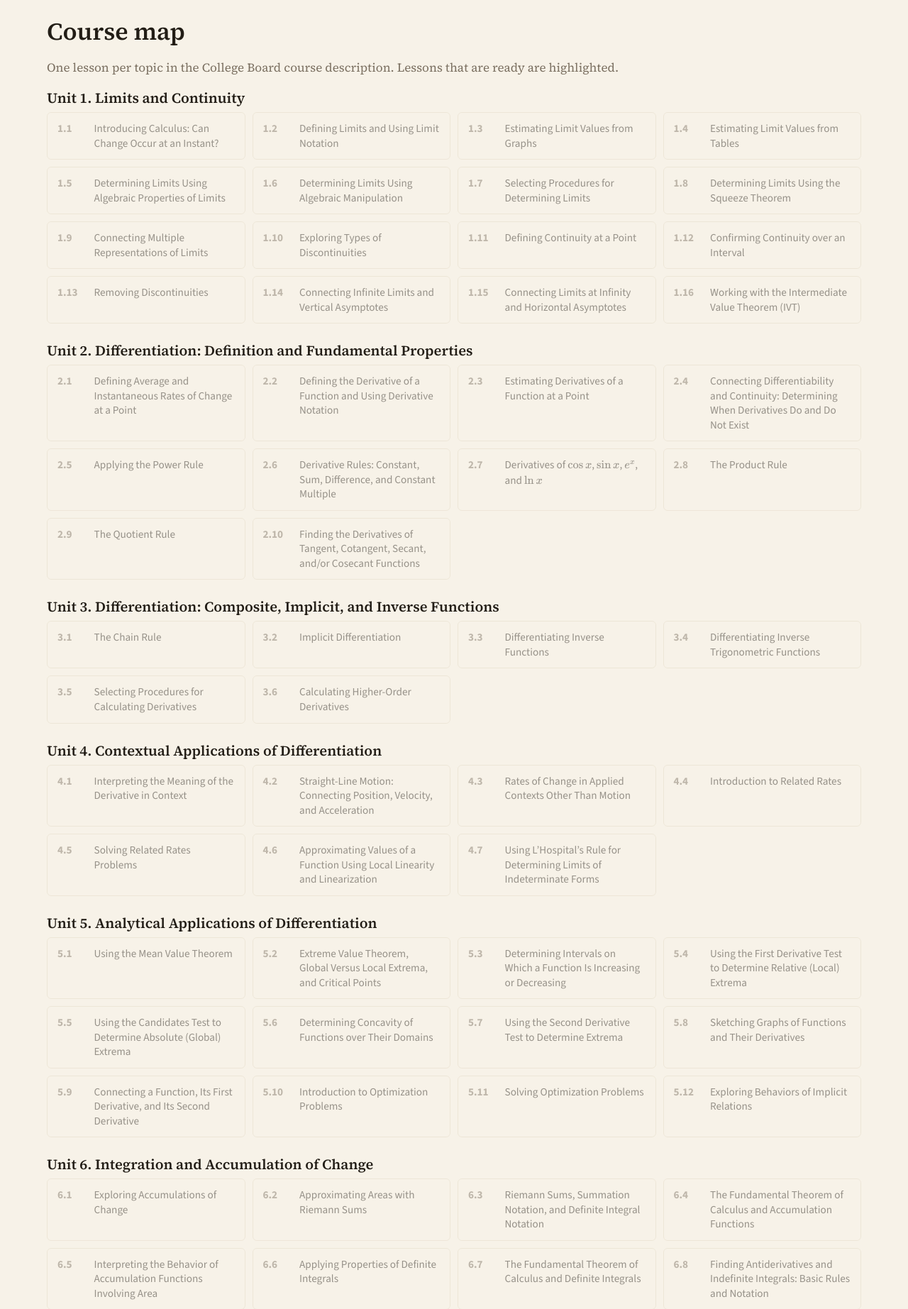
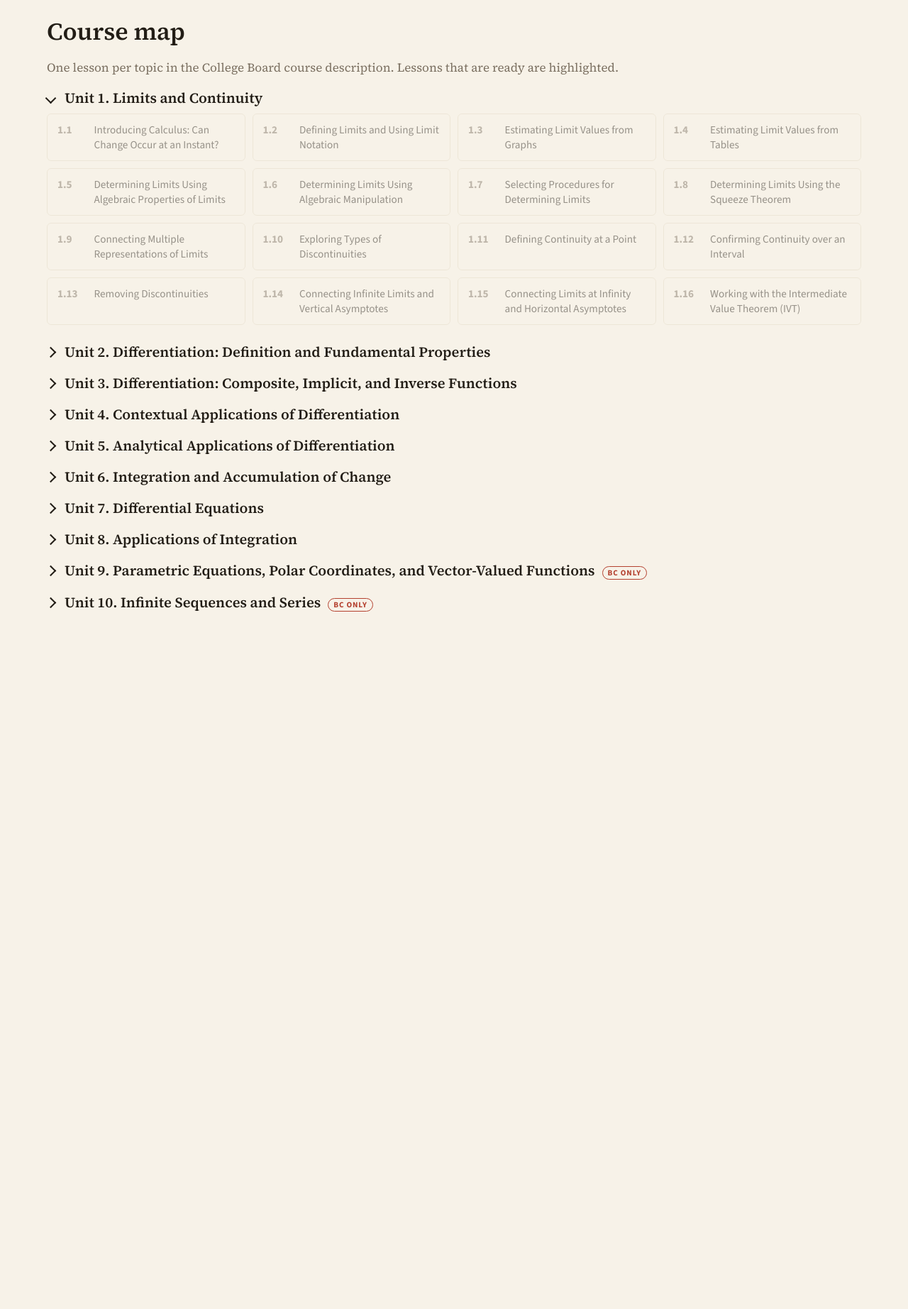
Before and after one commit to vipertree/calc-course, a Django app: page /course/ in a window 1280 px wide. Shown: the part 48-1893 px from the top of the page at 71% size. After the commit the page ends 910 px from the top, so only its background shows below. Run offline with Django 4.2, Linux system fonts and the light colour scheme; parts of the project's set-up code (start-up, migrations or seed data) failed here and were passed over.

Commit message:
Course map: units fold, the current unit opens
Each unit is a <details> with a chevron. The open one is the unit of the
student's most recent activity (a step finished, an answer checked or typed);
Unit 1 for visitors and newcomers. A link to #unit-N opens that unit.

Co-Authored-By: Claude Opus 5.5 <noreply@anthropic.com>
Claude-Session: https://claude.ai/code/session_01NUepNqooPHS2Sqn1unMYsz

```diff
--- a/web/course/views.py
+++ b/web/course/views.py
@@ -64,7 +64,27 @@ def course_map(request):
         tests = content.unit_tests()
         best_u = best.get(f"U{u['n']}")
         units.append({**u, "topics": topics, "test": u["n"] in tests, "test_num": f"U{u['n']}", "test_best": best_u})
-    return render(request, "course/map.html", {"units": units})
+    return render(request, "course/map.html", {"units": units, "current_unit": _current_unit(request.user)})
+
+
+def _current_unit(user):
+    """The unit a student is working in: the one holding their most recent activity (a step finished, an answer
+    checked or typed). Unit 1 for visitors and newcomers. The course map opens that unit and folds the rest."""
+    if not user.is_authenticated:
+        return 1
+    latest = []
+    for qs, field in ((StepDone.objects.filter(user=user), "at"), (Response.objects.filter(user=user), "at"),
+                      (Draft.objects.filter(user=user), "updated")):
+        row = qs.order_by("-" + field).values("topic", field).first()
+        if row:
+            latest.append((row[field], row["topic"]))
+    if not latest:
+        return 1
+    topic = max(latest)[1]
+    try:
+        return int(topic.lstrip("U").split(".")[0])
+    except ValueError:
+        return 1
 
 
 def unit_test(request, num):
--- a/web/static/css/app.css
+++ b/web/static/css/app.css
@@ -234,6 +234,14 @@ table.data tr.rule td { border-top: 1.5px solid var(--ink-2); }
 
 /* course map */
 .unit { margin-bottom: 26px; }
+/* course map units fold; the summary is the unit heading, with a turning chevron */
+details.unit > summary { list-style: none; cursor: pointer; }
+details.unit > summary::-webkit-details-marker { display: none; }
+details.unit > summary h2 { margin-bottom: 10px; }
+details.unit .chev { display: inline-block; width: .55em; height: .55em; border-right: 2.5px solid currentColor; border-bottom: 2.5px solid currentColor;
+  transform: rotate(-45deg); margin-right: .2em; transition: transform .15s; flex: none; align-self: center; }
+details.unit[open] .chev { transform: rotate(45deg); }
+details.unit:not([open]) { margin-bottom: 10px; }
 .unit h2 { font-size: 1.25rem; display: flex; gap: 10px; align-items: baseline; }
 .unit h2 .bc, .bc-tag { font: 700 .7rem var(--font-ui); letter-spacing: .08em; color: var(--accent); border: 1px solid var(--accent); border-radius: 99px; padding: 1px 7px; }
 .topics { display: grid; grid-template-columns: repeat(auto-fill, minmax(260px, 1fr)); gap: 10px; }
--- a/web/templates/course/map.html
+++ b/web/templates/course/map.html
@@ -4,8 +4,8 @@
 <div class="mathy"><h1>Course map</h1>
 <p class="muted">One lesson per topic in the College Board course description. Lessons that are ready are highlighted.</p>
 {% for u in units %}
-<section class="unit" id="unit-{{ u.n }}" data-unit="{{ u.n }}">
-  <h2>Unit {{ u.n }}. {{ u.title }} {% if u.bc %}<span class="bc">BC ONLY</span>{% endif %}</h2>
+<details class="unit" id="unit-{{ u.n }}" data-unit="{{ u.n }}"{% if u.n == current_unit %} open{% endif %}>
+  <summary><h2><span class="chev" aria-hidden="true"></span>Unit {{ u.n }}. {{ u.title }} {% if u.bc %}<span class="bc">BC ONLY</span>{% endif %}</h2></summary>
   <div class="topics">
   {% for t in u.topics %}
     {% if t.ready %}<a class="topic ready" href="{% url 'lesson' t.n %}">{% else %}<div class="topic soon">{% endif %}
@@ -19,7 +19,14 @@
   {% if u.test %}<a class="topic ready" href="{% url 'unit_test' u.test_num %}"><span class="n">Test</span>
     <span style="flex:1"><strong>Unit {{ u.n }} test</strong>{% if u.test_best %}<br><small class="muted">Multiple-choice best {{ u.test_best.best }}/{{ u.test_best.total }}</small>{% endif %}</span></a>{% endif %}
   </div>
-</section>
+</details>
 {% endfor %}
+<script>
+  // a link to #unit-N (the "Unit N" button on a lesson) opens that unit
+  (function () {
+    const open = () => { const el = location.hash && document.getElementById(location.hash.slice(1)); if (el && el.tagName === "DETAILS") el.open = true; };
+    open(); window.addEventListener("hashchange", open);
+  })();
+</script>
 </div>
 {% endblock %}
```
